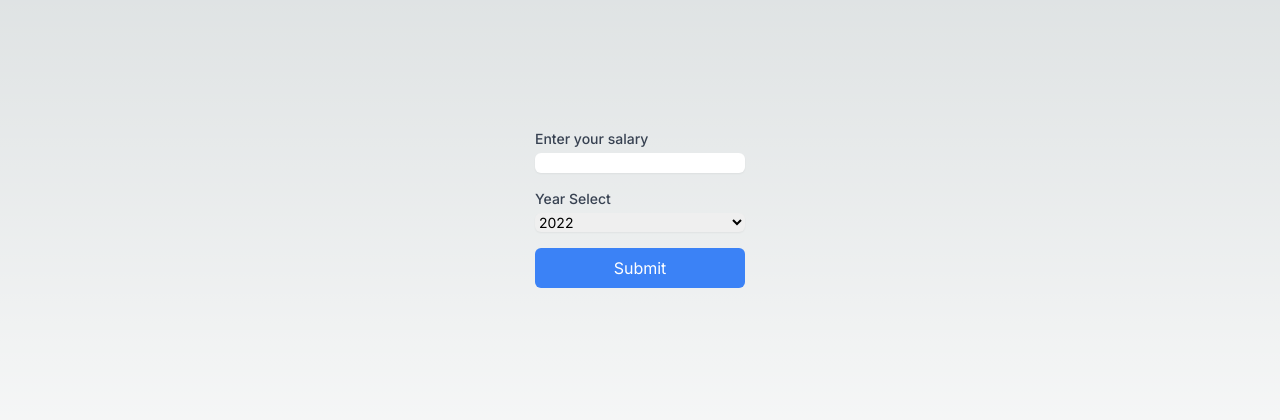
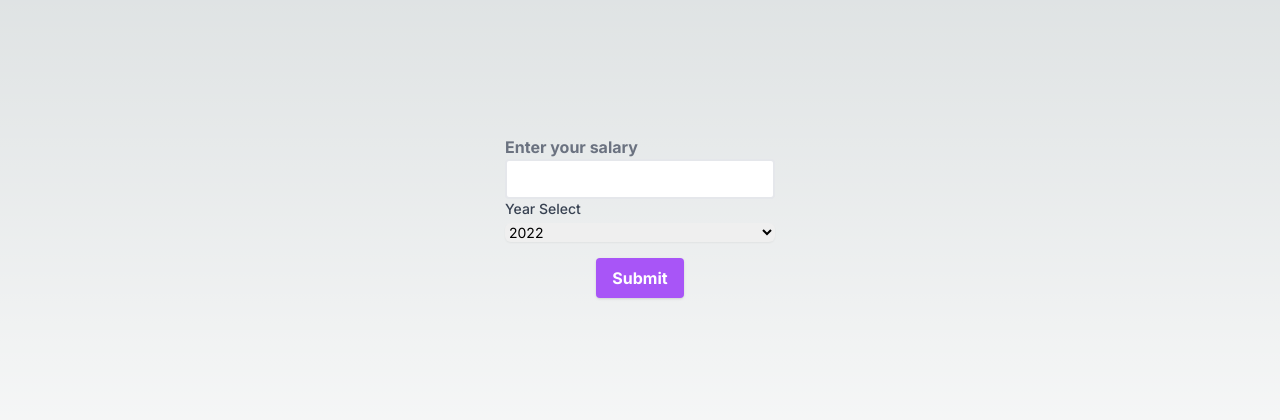
Before and after one commit to ldurazo/react-tax-iv, a Next.js app: page / in a window 1280 px wide. Shown: the part 184-604 px from the top of the page. Built offline with nearby package versions, Linux system fonts and the light colour scheme.

Commit message:
start extracting the elements

```diff
--- a/src/components/tax-form/TaxForm.component.tsx
+++ b/src/components/tax-form/TaxForm.component.tsx
@@ -2,11 +2,9 @@
 
 import React, { useState } from "react";
 import { useForm } from "react-hook-form";
-
-interface FormData {
-  numberInput: number;
-  yearSelect: string;
-}
+import { FormData } from "@/components/tax-form/types";
+import TaxFormSalaryInput from "./TaxFormSalaryInput.component";
+import TaxFormYearSelect from "./TaxFormYearSelect.component";
 
 const TaxFormComponent: React.FC = () => {
   const {
@@ -25,69 +23,23 @@ const TaxFormComponent: React.FC = () => {
       onSubmit={handleSubmit(onSubmit)}
       className="flex flex-col items-center"
     >
-      <div className="w-full max-w-md">
-        <label
-          htmlFor="numberInput"
-          className="block text-sm font-medium text-gray-700 mb-1"
-        >
-          Enter your salary
-        </label>
-        <input
-          id="numberInput"
-          type="number"
-          {...register("numberInput", {
-            required: "This field is required",
-            min: { value: 1, message: "Minimum value is 1" },
-          })}
-          className="block w-full rounded-md border-gray-300 shadow-sm focus:border-indigo-500 focus:ring-indigo-500 sm:text-sm mb-4"
-        />
-        {errors.numberInput && (
-          <p className="text-sm text-red-600 mb-4">
-            {errors.numberInput.message}
-          </p>
-        )}
-      </div>
-
-      <div className="w-full max-w-md">
-        <label
-          htmlFor="yearSelect"
-          className="block text-sm font-medium text-gray-700 mb-1"
-        >
-          Year Select
-        </label>
-        <select
-          id="yearSelect"
-          defaultValue="2022"
-          {...register("yearSelect", { required: "This field is required" })}
-          className="block w-full rounded-md border-gray-300 shadow-sm focus:border-indigo-500 focus:ring-indigo-500 sm:text-sm mb-4"
-        >
-          <option value="">Select a year</option>
-          <option value="2019">2019</option>
-          <option value="2020">2020</option>
-          <option value="2021">2021</option>
-          <option value="2022">2022</option>
-        </select>
-        {errors.yearSelect && (
-          <p className="text-sm text-red-600 mb-4">
-            {errors.yearSelect.message}
-          </p>
-        )}
-      </div>
+      <TaxFormSalaryInput register={register} errors={errors} />
+      <TaxFormYearSelect register={register} errors={errors} />
 
       <button
         type="submit"
-        className="w-full max-w-md px-4 py-2 bg-blue-500 text-white rounded-md mb-4"
+        className="shadow bg-purple-500 hover:bg-purple-400 focus:shadow-outline focus:outline-none text-white font-bold py-2 px-4 rounded"
       >
         Submit
       </button>
 
-      {submittedSalary !== null && (
+      {submittedSalary ? (
         <div className="w-full max-w-md">
           <p className="text-sm text-gray-700">
             Submitted Salary: {submittedSalary}
           </p>
         </div>
-      )}
+      ) : null}
     </form>
   );
 };
--- /dev/null
+++ b/src/components/tax-form/TaxFormSalaryInput.component.tsx
@@ -0,0 +1,42 @@
+"use client";
+
+import React from "react";
+import { FieldErrors, UseFormRegister } from "react-hook-form";
+import { FormData } from "@/components/tax-form/types";
+
+interface TaxFormSalaryInputProps {
+  register: UseFormRegister<FormData>;
+  errors: FieldErrors<FormData>;
+}
+
+const TaxFormSalaryInput: React.FC<TaxFormSalaryInputProps> = ({
+  register,
+  errors,
+}) => {
+  return (
+    <div className="w-full max-w-md">
+      <label
+        htmlFor="numberInput"
+        className="block text-gray-500 font-bold md:text-left mb-1 md:mb-0 pr-4"
+      >
+        Enter your salary
+      </label>
+      <input
+        id="numberInput"
+        type="number"
+        {...register("numberInput", {
+          required: "This field is required",
+          min: { value: 1, message: "Minimum value is 1" },
+        })}
+        className="border-2 border-gray-200 rounded w-full py-2 px-4 leading-tight focus:outline-none focus:bg-white focus:border-purple-500"
+      />
+      {errors.numberInput && (
+        <p className="text-sm text-red-600 mb-4">
+          {errors.numberInput.message}
+        </p>
+      )}
+    </div>
+  );
+};
+
+export default TaxFormSalaryInput;
--- /dev/null
+++ b/src/components/tax-form/TaxFormYearSelect.component.tsx
@@ -0,0 +1,43 @@
+"use client";
+
+import React from "react";
+import { UseFormRegister, FieldErrors } from "react-hook-form";
+import { FormData } from "@/components/tax-form/types";
+
+interface TaxFormYearSelectProps {
+  register: UseFormRegister<FormData>;
+  errors: FieldErrors<FormData>;
+}
+
+const TaxFormYearSelect: React.FC<TaxFormYearSelectProps> = ({
+  register,
+  errors,
+}) => {
+  return (
+    <div className="w-full max-w-md">
+      <label
+        htmlFor="yearSelect"
+        className="block text-sm font-medium text-gray-700 mb-1"
+      >
+        Year Select
+      </label>
+      <select
+        id="yearSelect"
+        defaultValue="2022"
+        {...register("yearSelect", { required: "This field is required" })}
+        className="block w-full rounded-md border-gray-300 shadow-sm focus:border-indigo-500 focus:ring-indigo-500 sm:text-sm mb-4"
+      >
+        <option value="">Select a year</option>
+        <option value="2019">2019</option>
+        <option value="2020">2020</option>
+        <option value="2021">2021</option>
+        <option value="2022">2022</option>
+      </select>
+      {errors.yearSelect && (
+        <p className="text-sm text-red-600 mb-4">{errors.yearSelect.message}</p>
+      )}
+    </div>
+  );
+};
+
+export default TaxFormYearSelect;
--- /dev/null
+++ b/src/components/tax-form/types.ts
@@ -0,0 +1,4 @@
+export interface FormData {
+  numberInput: number;
+  yearSelect: string;
+}
```
